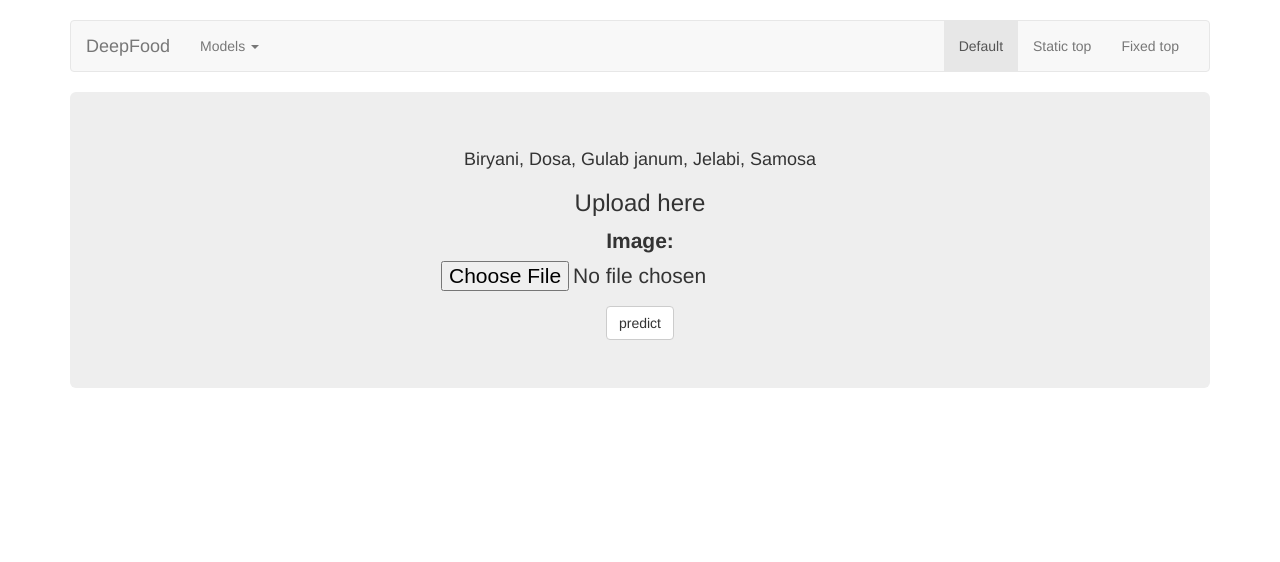
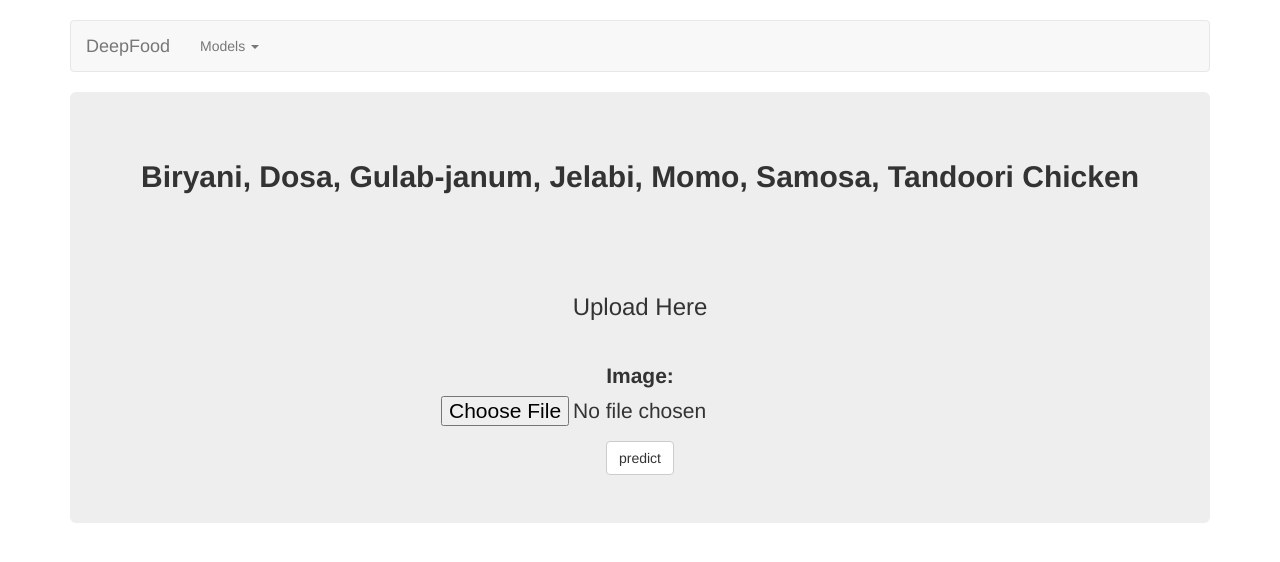
Before and after one commit to 10zinten/food-image-classifier, a Django app: page / in a window 1280 px wide. Shown: the top 562 px of the page. Run offline with Django 3.2, Linux system fonts and the light colour scheme; parts of the project's set-up code (start-up, migrations or seed data) failed here and were passed over; some libraries are stand-ins or nearby versions.

Commit message:
fix: dish name to api specification

```diff
--- a/foodImageClassifier/classifier/templates/indian_food.html
+++ b/foodImageClassifier/classifier/templates/indian_food.html
@@ -2,8 +2,11 @@
 
 {% block content %}
    <div align=center>
-       <h4> Biryani, Dosa, Gulab janum, Jelabi, Samosa </h4>
-        <h3 align=center> Upload here </h3>
+       <h2><b> Biryani, Dosa, Gulab-janum, Jelabi, Momo, Samosa, Tandoori Chicken </b></h2>
+       <hr/>
+       <br/>
+       <br/>
+       <h3 align=center> Upload Here </h3><hr/>
         <form method='POST' action='' enctype='multipart/form-data'>
             {% csrf_token %}
             {{ form.as_p }}
--- a/foodImageClassifier/classifier/templates/navbar.html
+++ b/foodImageClassifier/classifier/templates/navbar.html
@@ -21,11 +21,6 @@
                 </ul>
               </li>
             </ul>
-            <ul class="nav navbar-nav navbar-right">
-              <li class="active"><a href="./">Default <span class="sr-only">(current)</span></a></li>
-              <li><a href="../navbar-static-top/">Static top</a></li>
-              <li><a href="../navbar-fixed-top/">Fixed top</a></li>
-            </ul>
           </div><!--/.nav-collapse -->
         </div><!--/.container-fluid -->
       </nav>
--- a/foodImageClassifier/classifier/views.py
+++ b/foodImageClassifier/classifier/views.py
@@ -20,11 +20,11 @@ from bs4 import BeautifulSoup as bs
 media_path = os.path.join(os.path.dirname(settings.BASE_DIR), 'media_cdn/images')
 
 # Model names
-indian_model_name = 'FIC-Indian-Dish-ResNet-50-Model'
+indian_model_name = 'FIC-In-C7-B32-E11'
 western_model_name = 'FIC-ResNet-50-TL-Model'
 
 # Class names
-names = ['biryani', 'dosa', 'gulab jamun', 'jalebi', 'samosa']
+names = ['biryani', 'dosa', 'gulab jamun', 'jalebi', 'momo (food)', 'samosa', 'tandoori chicken']
 
 
 # Model paths
```
